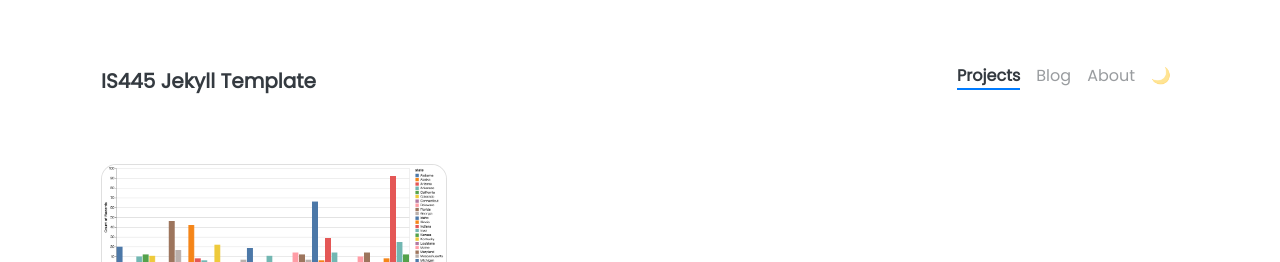
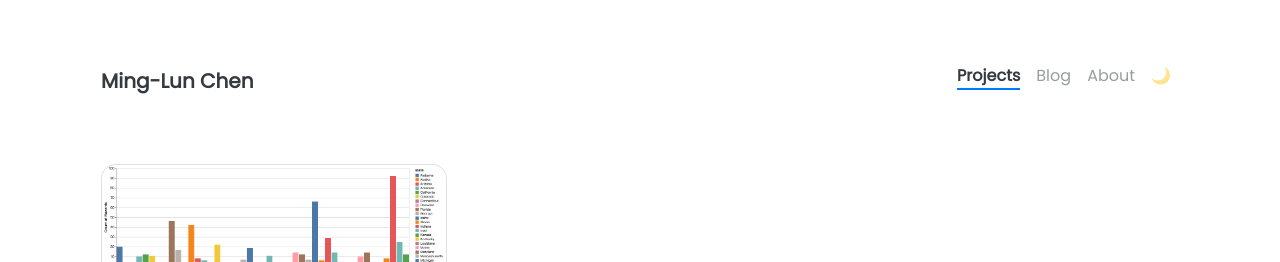
Before and after one commit to minglunchen/minglunchen.github.io, a Jekyll site: the page built from pages/projects.html, in a window 1280 px wide. Shown: the top 262 px of the page. Built offline with Jekyll 4.4.1, drawn with Linux system fonts in a browser that asks for light colours; nearby versions of some CDN libraries.

Commit message:
Update personal site info

```diff
--- a/_config.yml
+++ b/_config.yml
@@ -5,11 +5,19 @@
 # NOTE: it looks like you need to rebuild + repush everytime you update this _config.yml file
 
 ### Site Settings ###
-title               : IS445 Jekyll Template
+title               : "Ming-Lun Chen"
+email               : minglun3@illinois.edu
 description         : >-
-                      I am definitely not a corgi!
+                      Data enthusiast passionate about analytics, design, and emerging tech.
 baseurl             : ""   # Change to empty quotes if you are hosting your site at <your-username>.github.io directly,
 #                                             otherwise will be hosted at <your-username>.github.io/{{base_url}}
+social:
+  - title: "LinkedIn"
+    url: "https://www.linkedin.com/in/eileenchen24/"
+  - title: "GitHub"
+    url: "https://minglunchen.github.io"
+
+url                 : ""
 repository          :                     # Change to <your-username> for github OR, if that doesn't work <your-username>/<your-username>.github.io (or remove it if you don't need remote projects) -- for example, I would put "jnaiman" without the quotes after the ":" here
 open_new_tab        : false                             # Opens external URLs in new tab (works for posts, projects and navbar only)
 
```
